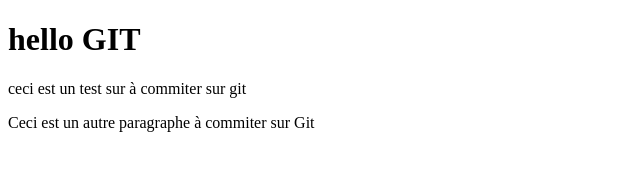
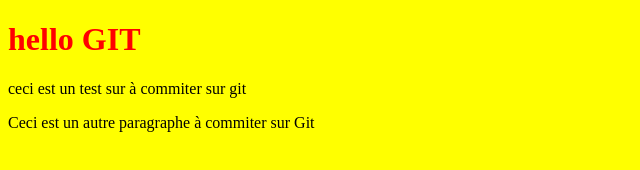
Before and after one commit to ThibaultRebuffet/testGit, a plain HTML site: page index.html in a window 1280 px wide. Shown: the whole page, without its empty margins (0-640 px from the left). Drawn offline with Linux system fonts and the light colour scheme.

Commit message:
on met des couleurs
du jaune et du rouge

```diff
--- a/index.html
+++ b/index.html
@@ -3,6 +3,7 @@
 <head>
     <meta charset="UTF-8">
     <title>test GIT</title>
+    <link rel="stylesheet" href="style.css" media="screen" title="no title" charset="utf-8">
 </head>
 <body>
   <h1>hello GIT</h1>
--- /dev/null
+++ b/style.css
@@ -0,0 +1,6 @@
+body{
+  background: yellow;
+}
+h1{
+  color: red;
+}
```
